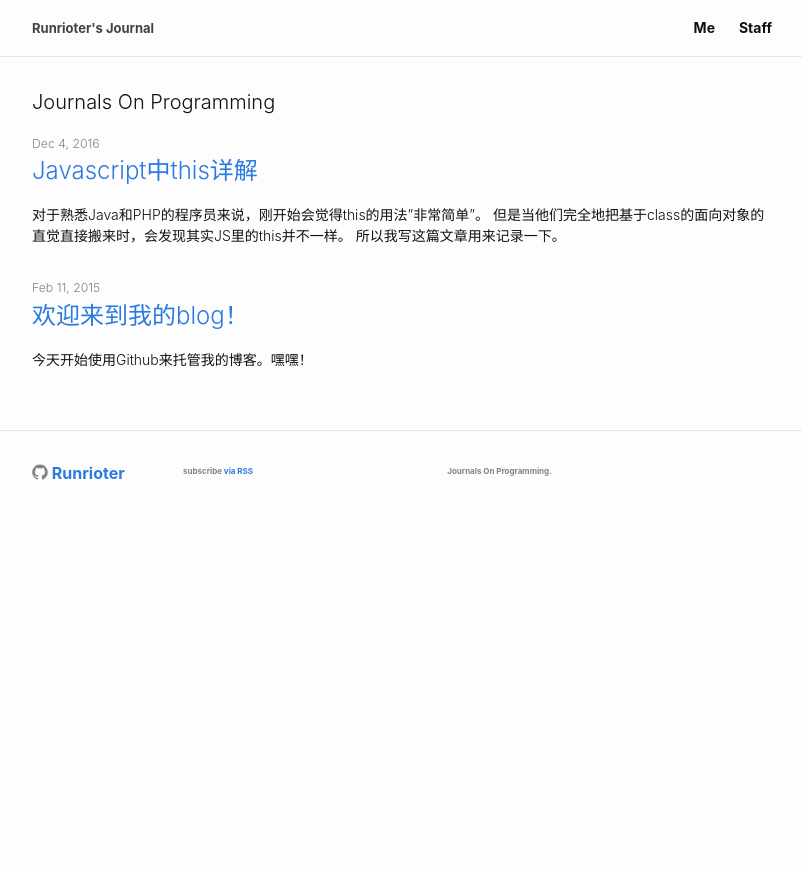
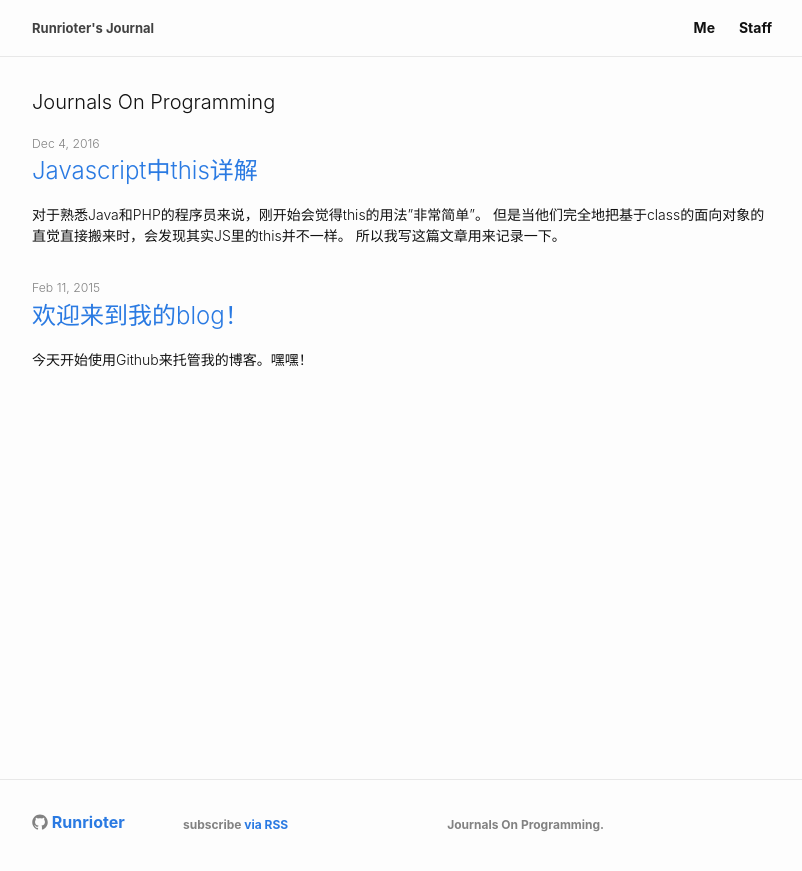
Before and after one commit to Runrioter/Runrioter.github.io, a Jekyll site: the page built from index.html, in a window 1280 px wide. Shown: the top 871 px of the page, without its empty margins (238-1040 px from the left). Built offline with Jekyll 4.4.1, drawn with Linux system fonts in a browser that asks for light colours.

Commit message:
fix: Make footer position absolutely

```diff
--- a/_sass/_layout.scss
+++ b/_sass/_layout.scss
@@ -93,12 +93,16 @@
  * Site footer
  */
 .site-footer {
+    position: absolute;
+    bottom: 0;
+    left: 0;
+    right: 0;
     border-top: 1px solid $grey-color-light;
     padding: $spacing-unit 0;
     font-weight: bold;
 
     .rss-subscribe, .text {
-        font-size: 0.5em;
+        font-size: 0.75rem;
         line-height: 2.5;
     }
 }
```
